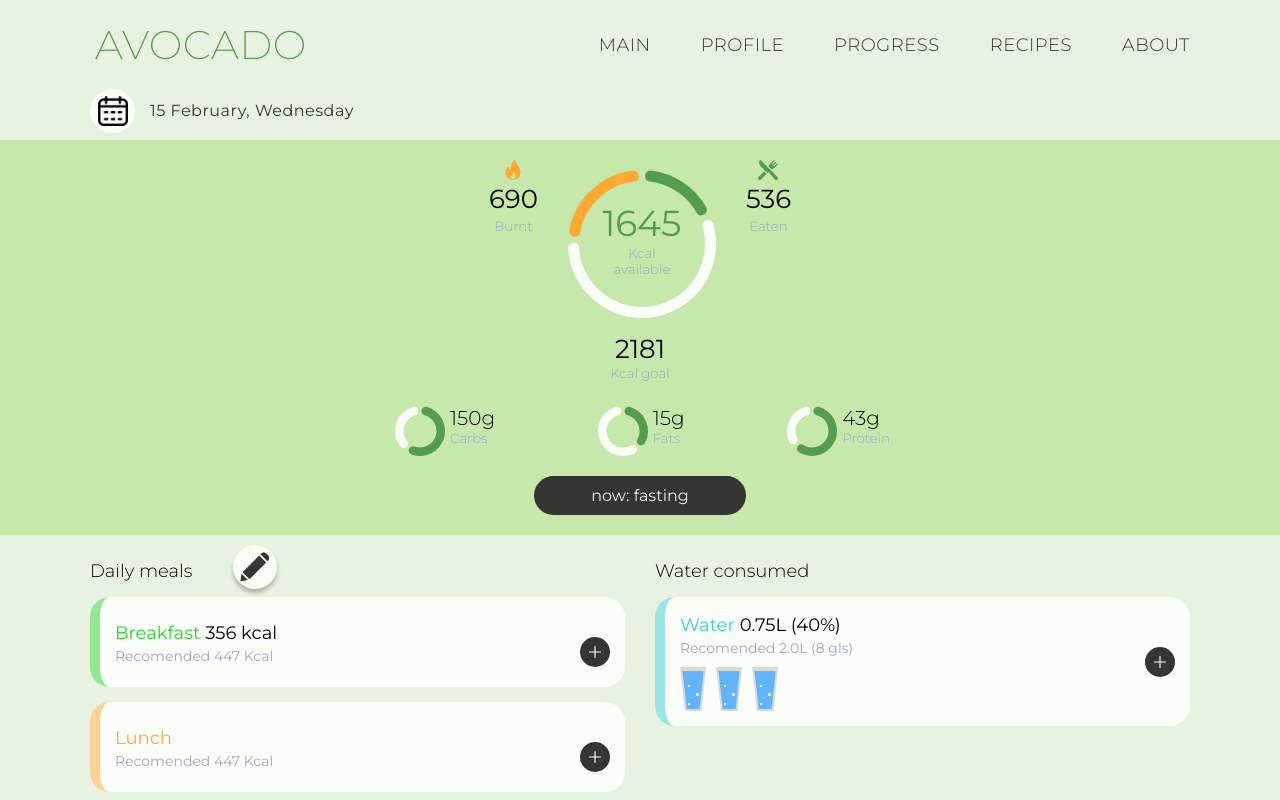
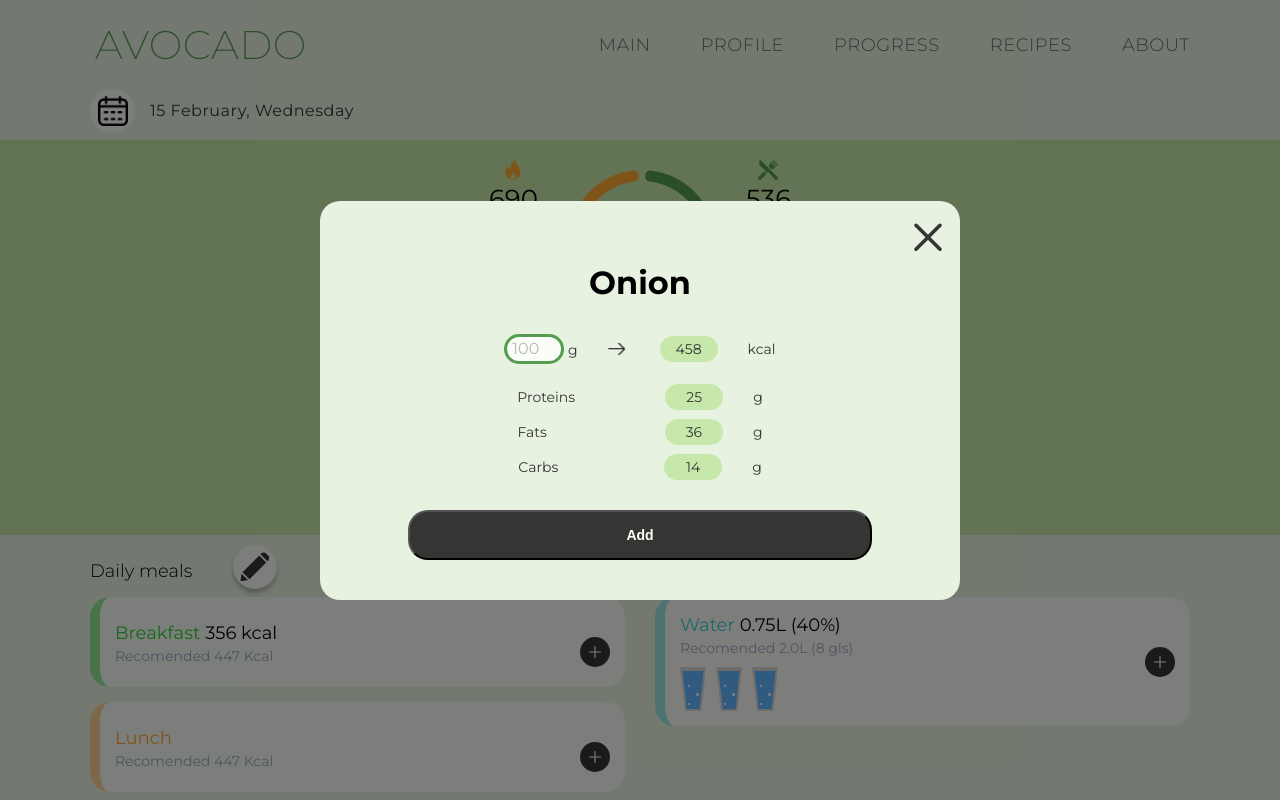
Before and after one commit to mitjasha/avocado, a React (Create React App) app: page /main in a window 1280 px wide. Shown: the top 800 px of the page. Built offline with nearby package versions, Linux system fonts and the light colour scheme.

Commit message:
fix: add modal comp to event card product modal

```diff
--- a/src/App.tsx
+++ b/src/App.tsx
@@ -12,7 +12,7 @@ import RecipesScreen from "./pages/RecipesScreen/RecipesScreen";
 import CategoriesRecipesScreen from "./pages/CategoriesRecipesScreen/CategoriesRecipesScreen";
 import RecipeScreen from "./pages/RecipeScreen/RecipeScreen";
 import ActivityScreen from "./pages/ActivityScreen/ActivityScreen";
-import ProductCardScreen from "./pages/ProductCardScreen/ProductCardScreen";
+import { EventCardProductModal } from "./components/EventCardProduct/EventCardProduct";
 import AboutUsScreen from "./pages/AboutUsScreen/AboutUsScreen";
 import SettingScreen from "./pages/SettingScreen/SettingScreen";
 import EventScreen from "./pages/EventScreen/EventScreen";
@@ -22,6 +22,15 @@ import EditProfileDataScreen, {
 import EditEventScreen from "./pages/EditEventsScreen/EditEventScreen";
 
 const App: React.FC = () => {
+  const Product = {
+    name: "Лук",
+    namEng: "Onion",
+    proteins: "25",
+    fats: "36",
+    carbs: "14",
+    kcal: "458",
+    image: "url",
+  };
   return (
     <>
       <Header />
@@ -40,7 +49,6 @@ const App: React.FC = () => {
           />
           <Route path="/recipes/recipe" element={<RecipeScreen />} />
           <Route path="/activity" element={<ActivityScreen />} />
-          <Route path="/product" element={<ProductCardScreen />} />
           <Route path="/about" element={<AboutUsScreen />} />
           <Route path="/settings" element={<SettingScreen />} />
           <Route path="/event" element={<EventScreen type="breakfast" />} />
@@ -50,6 +58,7 @@ const App: React.FC = () => {
           />
           <Route path="/edit-event" element={<EditEventScreen />} />
         </Routes>
+        <EventCardProductModal data={Product} />
       </main>
       <Footer />
     </>
--- a/src/components/EventCardProduct/EventCardProduct.scss
+++ b/src/components/EventCardProduct/EventCardProduct.scss
@@ -26,13 +26,6 @@
   }
 }
 
-.card__container:hover {
-  cursor: pointer;
-  background-color: $middle-green;
-  transform: scaleX(1.01);
-  color: $light-color;
-}
-
 @media screen and (min-width: $media-tab) {
   .card__container {
     width: 30%;
@@ -49,66 +42,14 @@
   }
 }
 
-.card__container__modal__bg {
-  position: absolute;
-  left: 0;
-  top: 0;
-  right: 0;
-  bottom: 0;
-  background-color: rgba(1, 1, 1, 0.5);
-  display: flex;
-  justify-content: center;
-  align-items: center;
-  align-self: center;
-}
-
-.card__container__modal {
-  width: 288px;
-  height: 65%;
-  border-radius: 5%;
-  display: flex;
-  flex-direction: column;
-  z-index: 1000;
-  background-color: #fafdf8;
-}
-
 .modal {
-  &__h2 {
-    font-weight: 400;
-    font-size: 24px;
-    color: $dark-color;
-    text-align: center;
-    margin: 20px 0px 10px;
-  }
-
-  &__close {
-    background-image: url("../../assets/svg/close.svg");
-    background-repeat: no-repeat;
-    background-size: cover;
-    width: 20px;
-    height: 20px;
-    top: 125px;
-    margin-left: 270px;
-    position: absolute;
-    z-index: 10001;
-  }
-
-  &__image {
-    background-repeat: no-repeat;
-    background-size: cover;
-    width: 100px;
-    height: 100px;
-    margin: 0 auto;
-  }
-
   &__kcal {
-    width: 93%;
+    width: 100%;
     margin: 0px;
-    padding: 0 10px;
     display: flex;
-    justify-content: space-between;
-    align-self: center;
     align-items: center;
+    justify-content: center;
+    gap: 30px;
   }
 
   &__to__image {
@@ -120,19 +61,10 @@
   }
 
   &__input {
-    border: 2px solid #559c4f;
-    border-radius: 20px;
-    -webkit-border-radius: 20px;
-    text-indent: 10%;
-    -moz-border-radius: 20px;
-    -khtml-border-radius: 20px;
-    background: #fafdf8 !important;
-    outline: none;
-    height: 20px;
-    width: 50px;
-    font-weight: 400;
-    font-size: 15px;
-    color: #aeaeae;
+    height: 30px;
+    width: 60px;
+    padding: 5px;
+    font-size: 16px;
   }
 
   &__span {
@@ -172,9 +104,9 @@
   }
 
   &__main {
-    width: 93%;
+    width: 100%;
     height: 96px;
-    margin: 10px;
+    margin: 20px 0;
     display: flex;
     flex-direction: column;
     justify-content: space-between;
@@ -182,10 +114,9 @@
     &__block {
       width: 100%;
       display: flex;
-      flex-direction: row;
-      justify-content: space-between;
-      align-self: center;
+      gap: 30px;
       align-items: center;
+      justify-content: center;
     }
   }
 
@@ -267,21 +198,3 @@
     width: 80%;
   }
 }
-
-@media screen and (min-width: $media-tab) {
-  .modal__close {
-    margin-left: 270px;
-  }
-}
-
-@media screen and (min-width: $media-tab-pt) {
-  .modal__close {
-    margin-left: 290px;
-  }
-}
-
-@media screen and (min-width: $media-desk) {
-  .modal__close {
-    margin-left: 260px;
-  }
-}
--- a/src/components/EventCardProduct/EventCardProduct.tsx
+++ b/src/components/EventCardProduct/EventCardProduct.tsx
@@ -1,4 +1,6 @@
 import React from "react";
+import BasicModalComponent from "../Modals/BasicModalComponent/BasicModalComponent";
+import RegInput from "../RegInput/RegInput";
 import "./EventCardProduct.scss";
 
 interface Product {
@@ -29,17 +31,12 @@ const EventCardProduct: React.FC<ProductProps> = ({ data }) => {
 
 export const EventCardProductModal: React.FC<ProductProps> = ({ data }) => {
   return (
-    <div className="card__container__modal__bg">
-      <div className="card__container__modal container">
-        <div className="modal__close" />
-        <h2 className="modal__h2">{data.namEng}</h2>
-        <div
-          className="modal__image"
-          style={{ backgroundImage: `url("${data.image}")` }}
-        />
+    <BasicModalComponent title={data.namEng}>
       <div className="modal__kcal">
-          <input className="modal__input" type="number" placeholder="100" />
-          <span className="modal__span">g</span>
+        <div>
+          <RegInput className="modal__input" type="number" placeholder="100" />
+          <span className="modal__span">&nbsp;g</span>
+        </div>
         <div className="modal__to__image" />
         <div className="modal__span__disabled">{data.kcal}</div>
         <span className="modal__span">kcal</span>
@@ -59,17 +56,14 @@ export const EventCardProductModal: React.FC<ProductProps> = ({ data }) => {
         </div>
         <div className="modal__main__block">
           <span className="modal__span">Carbs</span>
-            <div className="modal__span__disabled modal__carbs">
-              {data.carbs}
-            </div>
+          <div className="modal__span__disabled modal__carbs">{data.carbs}</div>
           <span className="modal__span">g</span>
         </div>
       </div>
       <button type="button" className="modal__button">
         Add
       </button>
-      </div>
-    </div>
+    </BasicModalComponent>
   );
 };
 
--- a/src/components/Modals/BasicModalComponent/BasicModalComponent.scss
+++ b/src/components/Modals/BasicModalComponent/BasicModalComponent.scss
@@ -8,8 +8,8 @@
   background-color: rgba(0, 0, 0, 0.5);
   top: 0;
   left: 0;
-  opacity: 0;
-  visibility: hidden;
+  opacity: 1;
+  visibility: visible;
   align-items: center;
   justify-content: center;
   transition: all 0.4s ease 0s;
```
Lines whose indentation alone changed are shown as unchanged.
